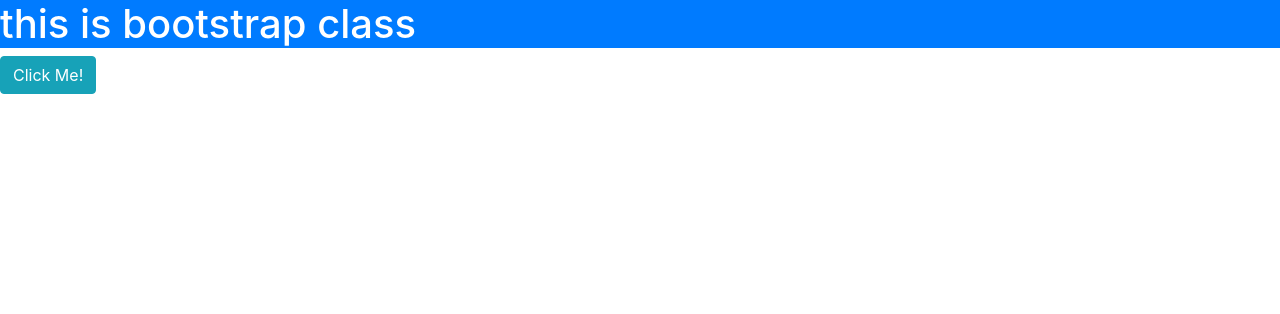
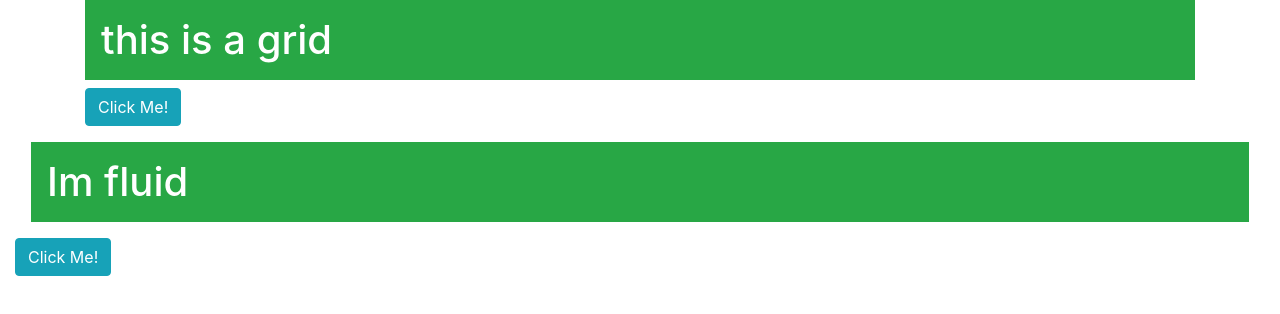
Before and after one commit to ulfat-dawood/bootstrap, a plain HTML site: page index.html in a window 1280 px wide. Drawn offline with nearby package versions, Linux system fonts and the light colour scheme.

Commit message:
implemeting classes

```diff
--- a/index.html
+++ b/index.html
@@ -8,7 +8,15 @@
     <title>bootstrap crash course</title>
 </head>
 <body>
-    <h1 class="bg-primary text-white">this is bootstrap class</h1>
-    <button class="btn btn-info btn-large">Click Me!</button>
+    <div class="container">
+        <h1 class="bg-success text-white px-3 py-3">this is a grid</h1>
+        <button class="btn btn-info btn-large">Click Me!</button>
+    </div>
+
+    <div class="container-fluid">
+        <h1 class="bg-success text-white px-3 py-3 m-3">Im fluid</h1>
+        <button class="btn btn-info btn-large">Click Me!</button>
+    </div>
+
 </body>
 </html>
```
